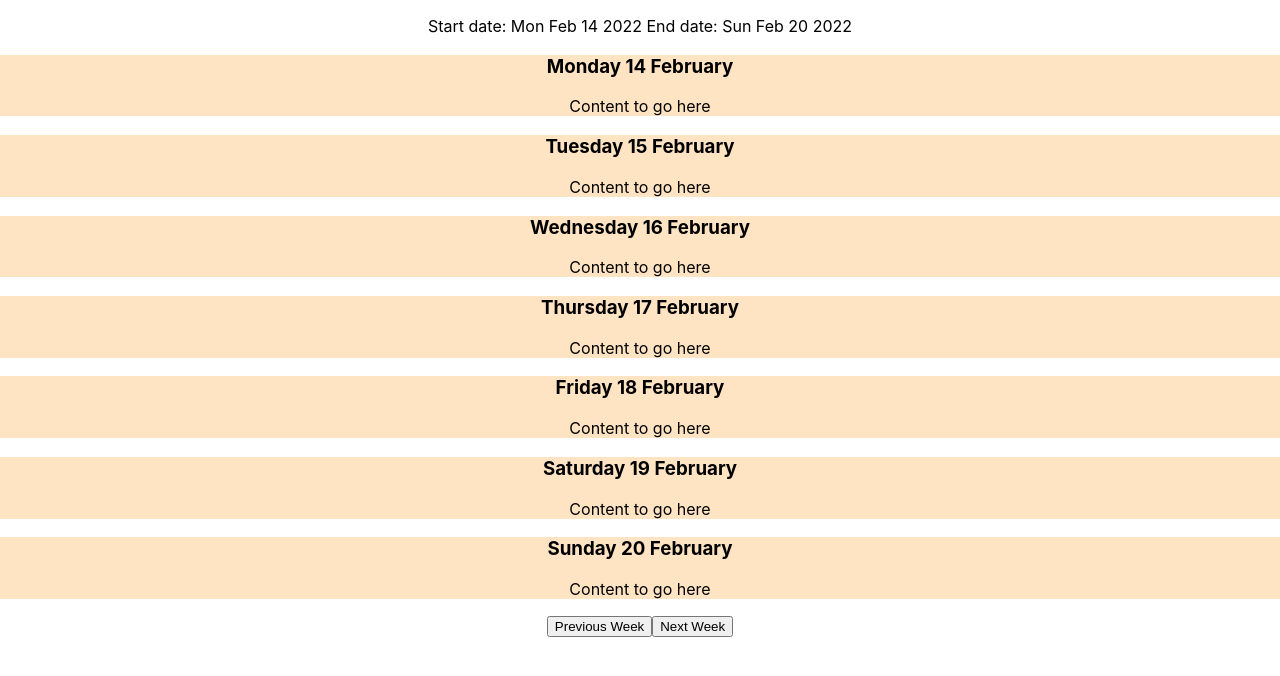
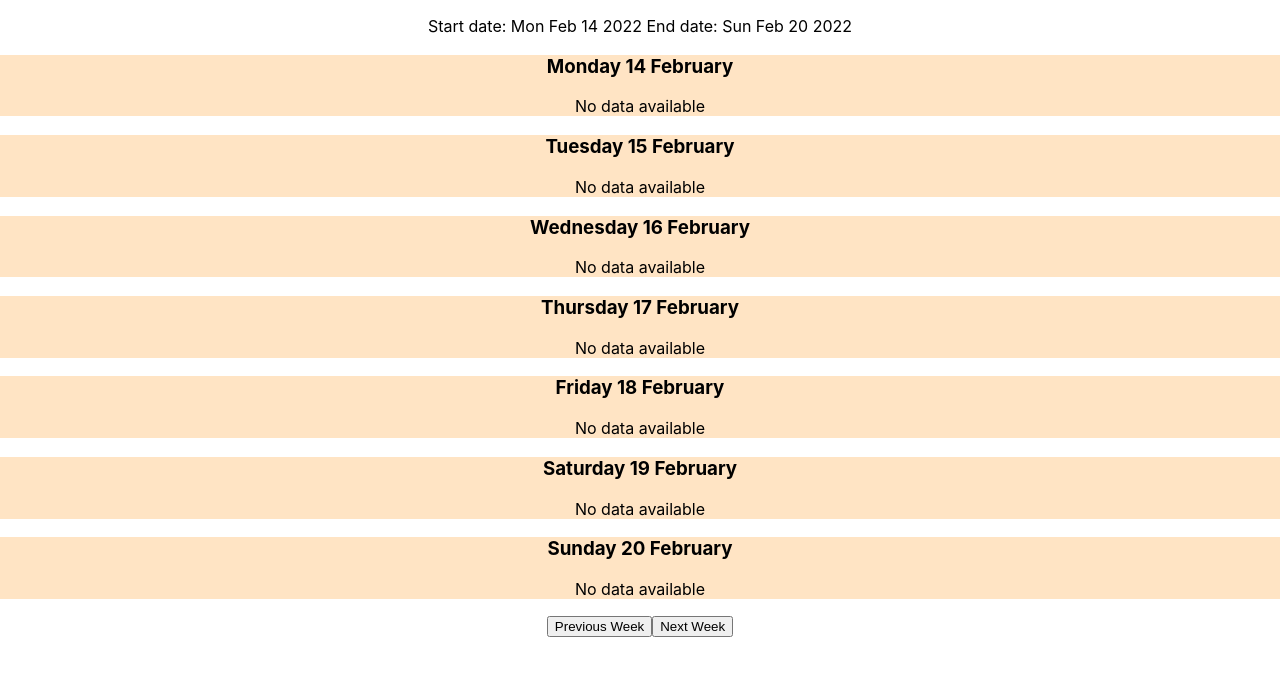
Before and after one commit to sgwethan8/lily, a React (Create React App) app: page / in a window 1280 px wide. Both pictures are taken after a click on the button "Enter". Shown: the top 676 px of the page. Built offline with nearby package versions, Linux system fonts and the light colour scheme.

Commit message:
Added ability to save and view shift times

```diff
--- a/src/App.js
+++ b/src/App.js
@@ -4,28 +4,30 @@ import Calendar from "./components/Calendar";
 
 import logo from "./lily.png";
 import "./App.css";
+import jsonData from "./data/shifts.json";
 
 function App() {
   const [isEntered, setIsEntered] = useState(false);
   const [text, setText] = useState("Creating days..");
   const texts = ["Creating days..", "Inputting shifts..", "Quitting job.."];
+  const [data, setJsonData] = useState(jsonData);
 
   const openCalendarview = () => {
     setIsEntered(true);
   };
 
-  // NOTE: this is causing the prop function in week to run every 2 seconds, paused for investigation
-  // useEffect(() => {
-  //   const timer = setInterval(() => {
-  //     setText((prevText) => {
-  //       var index = texts.indexOf(prevText);
-  //       return (index + 1 === texts.length) ? texts[0] : texts[index + 1] ;
-  //     });
-  //   }, 2000);
-  //   // clearing interval
-  //   return () => clearInterval(timer);
-  // });
+  const onJsonDataUpdateHandler = (updatedJsonData) => {
+    console.log("json data handler in app.js");
+    console.log(updatedJsonData);
+    setJsonData((prevData) => {
+      return updatedJsonData;
+    });
+  };
 
+  // TODO: persist data back to json via express api
+
+  // TODO: fix issue with calendar being rendered twice
+  console.log(data);
   return (
     <div className="App">
       {!isEntered ? (
@@ -35,7 +37,7 @@ function App() {
           <button onClick={openCalendarview}> Enter </button>
         </div>
       ) : (
-        <Calendar></Calendar>
+        <Calendar data={data} onDataUpdate={onJsonDataUpdateHandler}></Calendar>
       )}
     </div>
   );
--- a/src/components/Day/Day.js
+++ b/src/components/Day/Day.js
@@ -1,18 +1,69 @@
-import React, { useState } from "react";
-import Edit from "./Edit";
+import React, { useEffect, useState } from "react";
+import Edit from "./EditShift";
 import "./Day.css";
 
 const Day = (props) => {
+  const [isEditing, setIsEditing] = useState(false);
   const dayNo = props.date.getDate();
   const month = props.date.toLocaleString("default", { month: "long" });
+  const [isDataAvailable, setIsDataAvailable] = useState(props.dataAvailable);
+
+  const startEditingHandler = () => {
+    setIsEditing(true);
+  };
+
+  const finishEditingHandler = () => {
+    setIsEditing(false);
+  };
+
+  const submitEditsHandler = (values) => {
+    // todo: persist this to json then re-render based on json being updated
+    // this adds times to props currently
+    console.log("day.js");
+    console.log(props.date.toLocaleDateString());
+    props.shiftTimes[props.date.toLocaleDateString()] = [
+      values.startTime,
+      values.endTime,
+    ];
+    window.date = props.date;
+    window.values = values;
+    window.shifts = props.shiftTimes;
+    props.onDataUpdate(props.shiftTimes);
+    setIsDataAvailable(true);
+  };
+  console.log("render");
+  console.log(props.shiftTimes);
+
+  // TODO:
+  useEffect(() => {
+    if (props.shiftTimes[props.date.toLocaleDateString()]) {
+      setIsDataAvailable(true);
+    }
+  }, [props.shiftTimes]);
+
 
   return (
-    <div className="card">
-      <h3>
-        {props.DayOfWeek} {dayNo} {month}{" "}
-      </h3>
-      <p> </p>
-      <p> Content to go here</p>
+    <div>
+      {isEditing && (
+        <Edit
+          onSaveEdits={submitEditsHandler}
+          onSaveOrCancelEdit={finishEditingHandler}
+        ></Edit>
+      )}
+      {!isEditing && (
+        <div className="card" onClick={startEditingHandler}>
+          <h3>
+            {props.DayOfWeek} {dayNo} {month}{" "}
+          </h3>
+          {isDataAvailable && (
+            <div>
+              <p> Start Time: { props.shiftTimes[props.date.toLocaleDateString()][0] } </p>
+              <p> End Time: { props.shiftTimes[props.date.toLocaleDateString()][1] } </p>
+            </div>
+          )}
+          {!isDataAvailable && <p> No data available </p>}
+        </div>
+      )}
     </div>
   );
 };
--- a/src/components/Day/Edit.js
+++ /dev/null
@@ -1,28 +0,0 @@
-import React from 'react';
-
-const Edit = (props) => {
-
-    const onCancelEditHandler = () => {
-        props.onSaveOrCancelEdit();
-    }
-
-    const onSaveEditHandler = () => {
-        props.onSaveEdits({
-            "edit": "tbc"
-        });
-        props.onSaveOrCancelEdit();
-    }
-
-
-
-    return(
-        <div>
-            <div>
-                <p> edit content will go here </p>
-            </div>
-            <button onClick={onCancelEditHandler} >Cancel</button>
-            <button onClick={onSaveEditHandler} >Save</button>
-        </div>
-    )
-}
-export default Edit;
--- /dev/null
+++ b/src/components/Day/EditShift.js
@@ -0,0 +1,61 @@
+import React, { useState } from "react";
+
+const Edit = (props) => {
+  const [startTime, setStartTime] = useState("");
+  const [endTime, setEndTime] = useState("");
+
+  const startTimeChangeHandler = (event) => {
+    setStartTime(event.target.value);
+  };
+
+  const endTimeChangeHandler = (event) => {
+    setEndTime(event.target.value);
+  };
+
+  const onCancelEditHandler = () => {
+    props.onSaveOrCancelEdit();
+  };
+
+  const saveEditHandler = (event) => {
+
+    event.preventDefault();
+    props.onSaveEdits({
+      startTime: startTime,
+      endTime: endTime,
+    });
+    setStartTime((prevTime) => {
+      return startTime;
+    });
+    setEndTime(endTime);
+
+    props.onSaveOrCancelEdit();
+  };
+
+  return (
+    // TODO: persit submitted values to this form, currently resets after submission
+    <form onSubmit={saveEditHandler}>
+      <div>
+        <div>
+          <label>Select Start Time</label>
+          <input
+            type="time"
+            value={startTime}
+            onChange={startTimeChangeHandler}
+          />
+        </div>
+        <div>
+          <label>Select End Time</label>
+          <input
+            type="time"
+            value={endTime}
+            onChange={endTimeChangeHandler}
+            min={startTime}
+          />
+        </div>
+        <button onClick={onCancelEditHandler}>Cancel</button>
+        <button type="submit">Save</button>
+      </div>
+    </form>
+  );
+};
+export default Edit;
--- a/src/components/Week.js
+++ b/src/components/Week.js
@@ -1,7 +1,20 @@
-import React, { useEffect } from "react";
-import './Week.css';
+import React, { useState, useEffect } from "react";
+import Day from "./Day/Day";
+
+import "./Week.css";
 
 const Week = (props) => {
+  // const [isEditing, setIsEditing] = useState(false);
+  const daysOfTheWeek = [
+    "Monday",
+    "Tuesday",
+    "Wednesday",
+    "Thursday",
+    "Friday",
+    "Saturday",
+    "Sunday",
+  ];
+
   // start of this week
   var monday = new Date(props.date);
   monday.setDate(monday.getDate() - monday.getDay() + 1);
@@ -12,14 +25,35 @@ const Week = (props) => {
 
   useEffect(() => {
     props.startDay(monday);
-    console.log("here");
   }, [props.date]);
 
+  const onWeekDataUpdate = (updatedJsonData) => {
+    console.log("week.js");
+    props.onDataUpdate(updatedJsonData);
+  }
+
   return (
-    <p>
-      {" "}
-      Start date: {monday.toDateString()} End date: {sunday.toDateString()}{" "}
-    </p>
+    <div>
+      <p>
+        {" "}
+        Start date: {monday.toDateString()} End date: {sunday.toDateString()}{" "}
+      </p>
+      <div>
+        {daysOfTheWeek.map((day, index) => {
+          return (
+            <Day
+              key={`${day} ${props.startDate.getTime()}`}
+              DayOfWeek={day}
+              date={new Date(props.startDate.getTime() + index * 24 * 60 * 60 * 1000)}
+              shiftTimes={props.data}
+              onDataUpdate={onWeekDataUpdate}
+            ></Day>
+          );
+        })}
+      </div>
+
+
+    </div>
   );
 };
 export default Week;
--- a/src/components/calendar.js
+++ b/src/components/calendar.js
@@ -1,21 +1,19 @@
 import React, { useState } from "react";
 import Week from "./Week";
-import Day from "./Day/Day";
-import Edit from "./Day/Edit";
 
-const Calendar = () => {
-  const [isEditing, setIsEditing] = useState(false);
+const Calendar = (props) => {
   const [currentDate, setCurrentDate] = useState(new Date());
   const [startDate, setStartDate] = useState(new Date());
-  const daysOfTheWeek = [
-    "Monday",
-    "Tuesday",
-    "Wednesday",
-    "Thursday",
-    "Friday",
-    "Saturday",
-    "Sunday",
-  ];
+
+  const getStartDay = (monday) => {
+    setStartDate((prevState) => {
+      return monday;
+    });
+  };
+
+  // console.log(props.data);
+  // console.log("jsondata");
+  // window.jsonData = props.data;
 
   const onPreviousWeekHandler = () => {
     setCurrentDate((prevState) => {
@@ -29,54 +27,18 @@ const Calendar = () => {
     });
   };
 
-  const getStartDay = (monday) => {
-    setStartDate((prevState) => {
-      window.monday = monday
-      console.log(monday)
-      return monday
-    });
-  };
-
-  const startEditingHandler = () => {
-    setIsEditing(true);
-  };
-
-  const finishEditingHandler = () => {
-    setIsEditing(false);
-  };
-
-  const submitEditsHandler = (values) => {
-    console.log(values);
-    console.log("submitted edits");
-    // todo: need to pass this into day component
-  };
+  const onCalendarDataUpdate = (updatedJsonData) => {
+    console.log("calendar.js");
+    props.onDataUpdate(updatedJsonData);
+  }
 
   return (
     <div>
-      <Week date={currentDate} startDay={getStartDay}></Week>
-      {isEditing && (
-        <Edit
-          onSaveEdits={submitEditsHandler}
-          onSaveOrCancelEdit={finishEditingHandler}
-        ></Edit>
-      )}
-      {!isEditing && (
-        <div>
-          <div onClick={startEditingHandler}>
-            {daysOfTheWeek.map((day, index) => {
-              return <Day key={day} DayOfWeek={day} date={new Date(startDate.getTime() + index * 24 * 60 * 60 * 1000)}></Day>;
-            })}
-          </div>
-
-          <div>
-            <button onClick={onPreviousWeekHandler}>Previous Week</button>
-            <button onClick={onNextWeekHandler}>Next Week</button>
-          </div>
-        </div>
-      )}
-      {/*
-          todo: need to consider how days will work when switching weeks
-          */}
+      <Week onDataUpdate={onCalendarDataUpdate} data={props.data} date={currentDate} startDate={startDate} startDay={getStartDay}></Week>
+      <div>
+        <button onClick={onPreviousWeekHandler}>Previous Week</button>
+        <button onClick={onNextWeekHandler}>Next Week</button>
+      </div>
     </div>
   );
 };
--- a/src/data/shifts.json
+++ b/src/data/shifts.json
@@ -0,0 +1,3 @@
+{
+    "16/02/2022": ["06:00", "15:30"]
+}
```
Also changed, not shown: src/components/Day/Edit.css (deleted), src/components/Day/EditShift.css (added).
